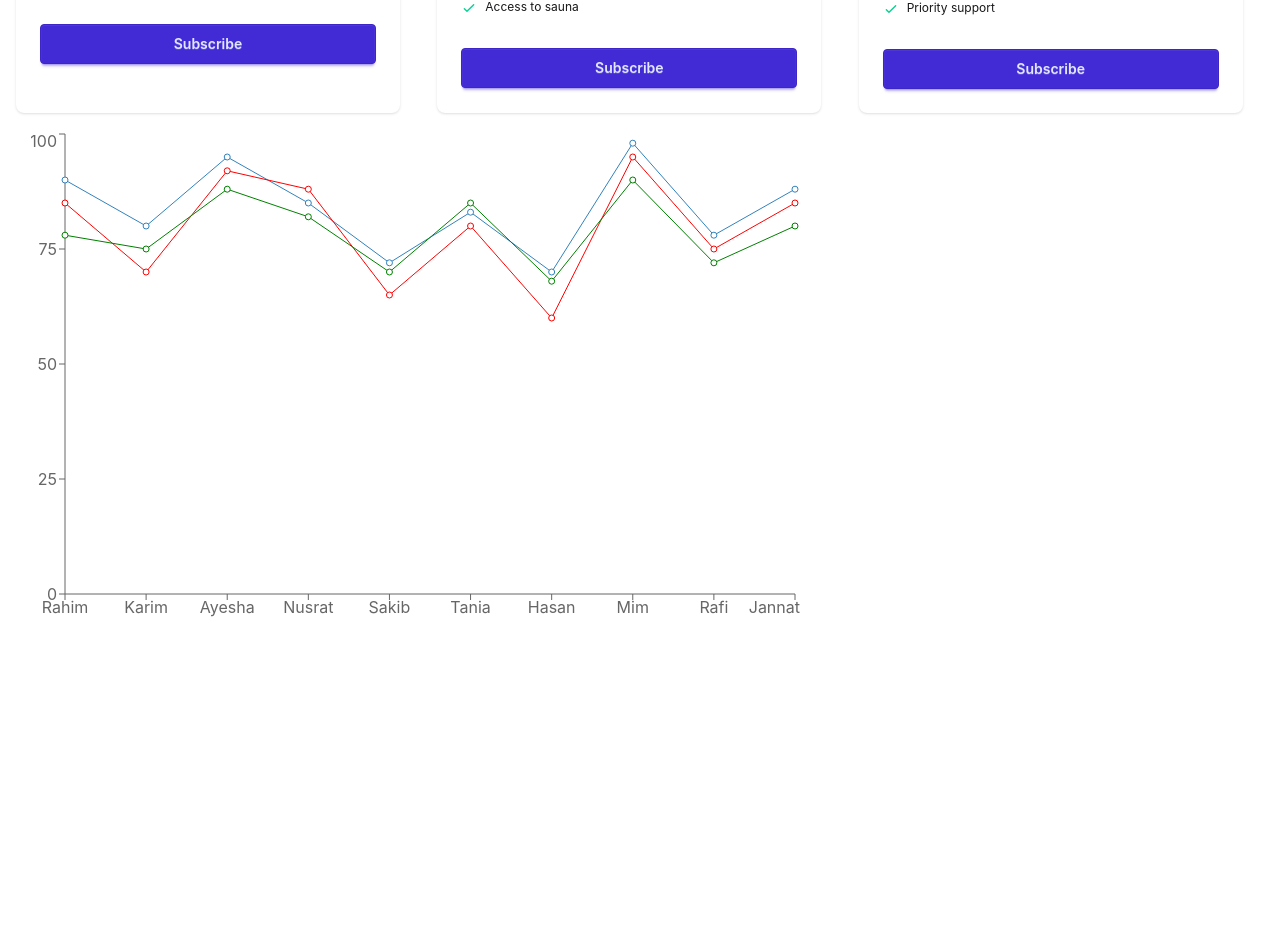
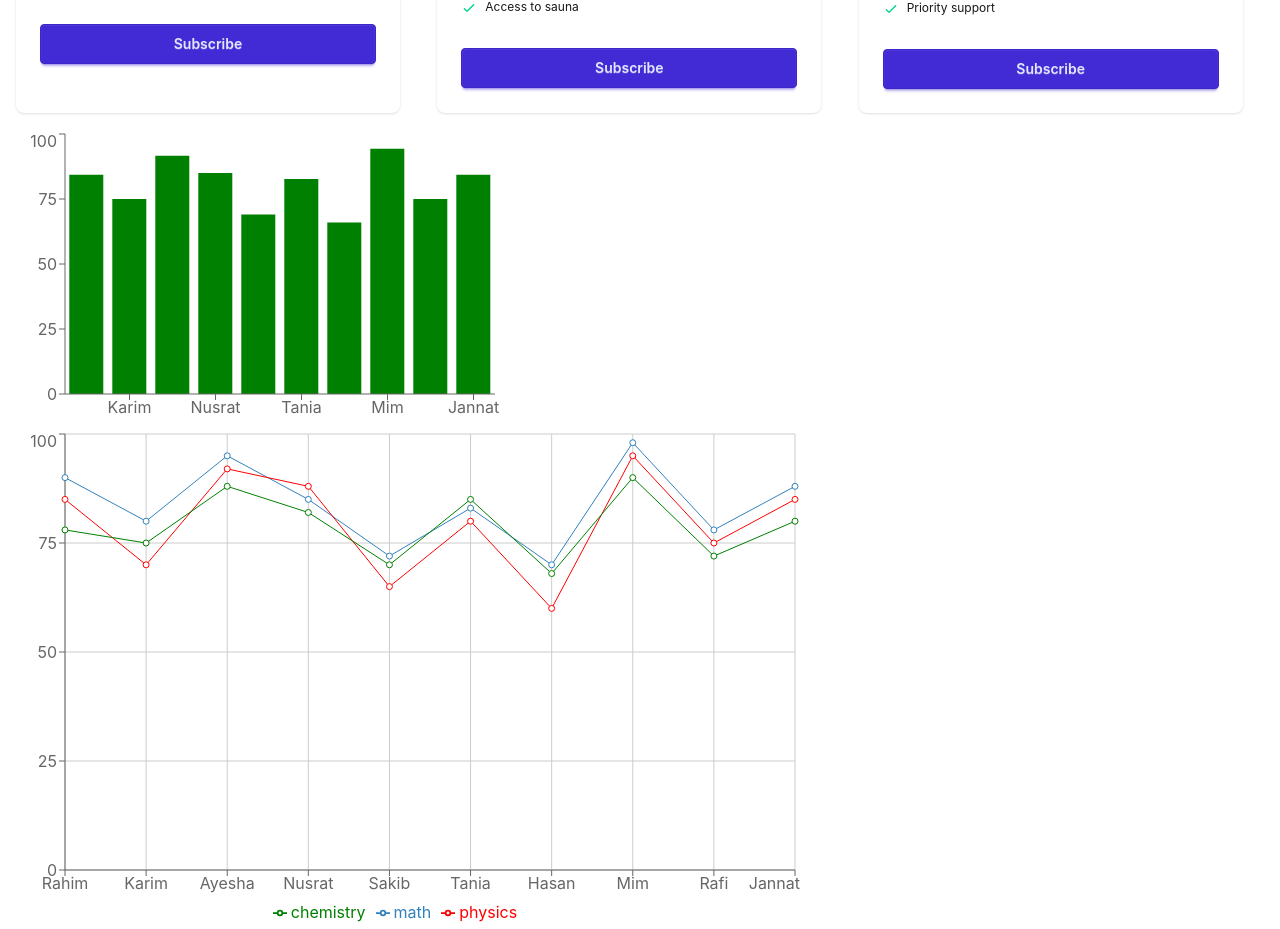
Before and after one commit to Shipan-Ahmed/react-practice-2, a React (Vite) app: page / in a window 1280 px wide. Shown: the part 355-1284 px from the top of the page. Before the commit the page ends 984 px from the top, so only its background shows below. Built offline with nearby package versions, Linux system fonts and the light colour scheme.

Commit message:
practice completed

```diff
--- a/package.json
+++ b/package.json
@@ -11,6 +11,7 @@
   },
   "dependencies": {
     "@tailwindcss/vite": "^4.2.2",
+    "axios": "^1.14.0",
     "lucide": "^1.3.0",
     "lucide-react": "^1.3.0",
     "react": "^19.1.1",
--- /dev/null
+++ b/public/MarksData.json
@@ -0,0 +1,92 @@
+[
+  {
+    "id": 1,
+    "name": "Rahim",
+    "marks": {
+      "physics": 85,
+      "chemistry": 78,
+      "math": 90
+    }
+  },
+  {
+    "id": 2,
+    "name": "Karim",
+    "marks": {
+      "physics": 70,
+      "chemistry": 75,
+      "math": 80
+    }
+  },
+  {
+    "id": 3,
+    "name": "Ayesha",
+    "marks": {
+      "physics": 92,
+      "chemistry": 88,
+      "math": 95
+    }
+  },
+  {
+    "id": 4,
+    "name": "Nusrat",
+    "marks": {
+      "physics": 88,
+      "chemistry": 82,
+      "math": 85
+    }
+  },
+  {
+    "id": 5,
+    "name": "Sakib",
+    "marks": {
+      "physics": 65,
+      "chemistry": 70,
+      "math": 72
+    }
+  },
+  {
+    "id": 6,
+    "name": "Tania",
+    "marks": {
+      "physics": 80,
+      "chemistry": 85,
+      "math": 83
+    }
+  },
+  {
+    "id": 7,
+    "name": "Hasan",
+    "marks": {
+      "physics": 60,
+      "chemistry": 68,
+      "math": 70
+    }
+  },
+  {
+    "id": 8,
+    "name": "Mim",
+    "marks": {
+      "physics": 95,
+      "chemistry": 90,
+      "math": 98
+    }
+  },
+  {
+    "id": 9,
+    "name": "Rafi",
+    "marks": {
+      "physics": 75,
+      "chemistry": 72,
+      "math": 78
+    }
+  },
+  {
+    "id": 10,
+    "name": "Jannat",
+    "marks": {
+      "physics": 85,
+      "chemistry": 80,
+      "math": 88
+    }
+  }
+]
--- a/src/App.jsx
+++ b/src/App.jsx
@@ -5,8 +5,11 @@ import DaisyNav from './Components/DaisyNav/DaisyNav';
 import Navbar from './Components/Navbar/Navbar';
 import PricingOptions from './Components/PricingOptions/PricingOptions';
 import ResultsChart from './Components/ResultsChart/ResultsChart';
+import axios from 'axios';
+import MarkDataChart from './Components/MarkDataChart/MarkDataChart';
 
 const pricingPromises = fetch('Pricing.json').then(data => data.json())
+const marksPromises = axios.get('MarksData.json')
 
 function App() {
 
@@ -23,6 +26,13 @@ function App() {
           <PricingOptions pricingPromises={pricingPromises}></PricingOptions>
         </Suspense>
 
+        <Suspense
+          fallback={<span className="loading loading-bars loading-xl "></span>}
+        >
+
+          <MarkDataChart marksPromises={marksPromises}></MarkDataChart>
+        </Suspense>
+
         <ResultsChart></ResultsChart>
       </main>
     </>
--- /dev/null
+++ b/src/Components/MarkDataChart/MarkDataChart.jsx
@@ -0,0 +1,35 @@
+import React, { use } from 'react';
+import { Bar, BarChart, XAxis, YAxis } from 'recharts';
+
+const MarkDataChart = ({ marksPromises }) => {
+
+    const markDatares = use(marksPromises);
+    console.log(markDatares);
+    const markData = markDatares.data;
+
+    const markChartData = markData.map(data => {
+        const student = {
+            id: data.id,
+            name: data.name,
+            physics: data.marks.physics,
+            chemistry: data.marks.chemistry,
+            math: data.marks.math
+        }
+        const avg = (student.physics + student.chemistry + student.math) / 3;
+        student.avg = avg;
+        // console.log(student);
+        return student;
+    })
+    console.log(markChartData);
+    return (
+        <div>
+            <BarChart width={500} height={300} data={markChartData}>
+                <XAxis dataKey={'name'}></XAxis>
+                <YAxis></YAxis>
+                <Bar dataKey={'avg'} fill='green'></Bar>
+            </BarChart>
+        </div>
+    );
+};
+
+export default MarkDataChart;
--- a/src/Components/PricingOptions/PricingOptions.jsx
+++ b/src/Components/PricingOptions/PricingOptions.jsx
@@ -5,7 +5,7 @@ import DaisyCard from '../DaisyCard/DaisyCard';
 
 const PricingOptions = ({ pricingPromises }) => {
     const pricingData = use(pricingPromises);
-    console.log(pricingData);
+    // console.log(pricingData);
     return (
       <div>
         <h2 className='text-6xl text-center mt-8'>Get our membership</h2>
--- a/src/Components/ResultsChart/ResultsChart.jsx
+++ b/src/Components/ResultsChart/ResultsChart.jsx
@@ -1,5 +1,5 @@
 import React from 'react';
-import { Line, LineChart, XAxis, YAxis } from 'recharts';
+import { CartesianGrid, Legend, Line, LineChart, XAxis, YAxis } from 'recharts';
 
 
 const marks = [
@@ -83,7 +83,9 @@ const ResultsChart = () => {
           <Line dataKey={"physics"} stroke="red"></Line>
           <Line dataKey={"chemistry"} stroke="green"></Line>
           <XAxis dataKey={"name"}></XAxis>
-          <YAxis></YAxis>
+            <YAxis></YAxis>
+            <Legend></Legend>
+            <CartesianGrid></CartesianGrid>
         </LineChart>
       </div>
     );
```
Also changed, not shown: 1 other file (tests, documents, lock files or other folders).
